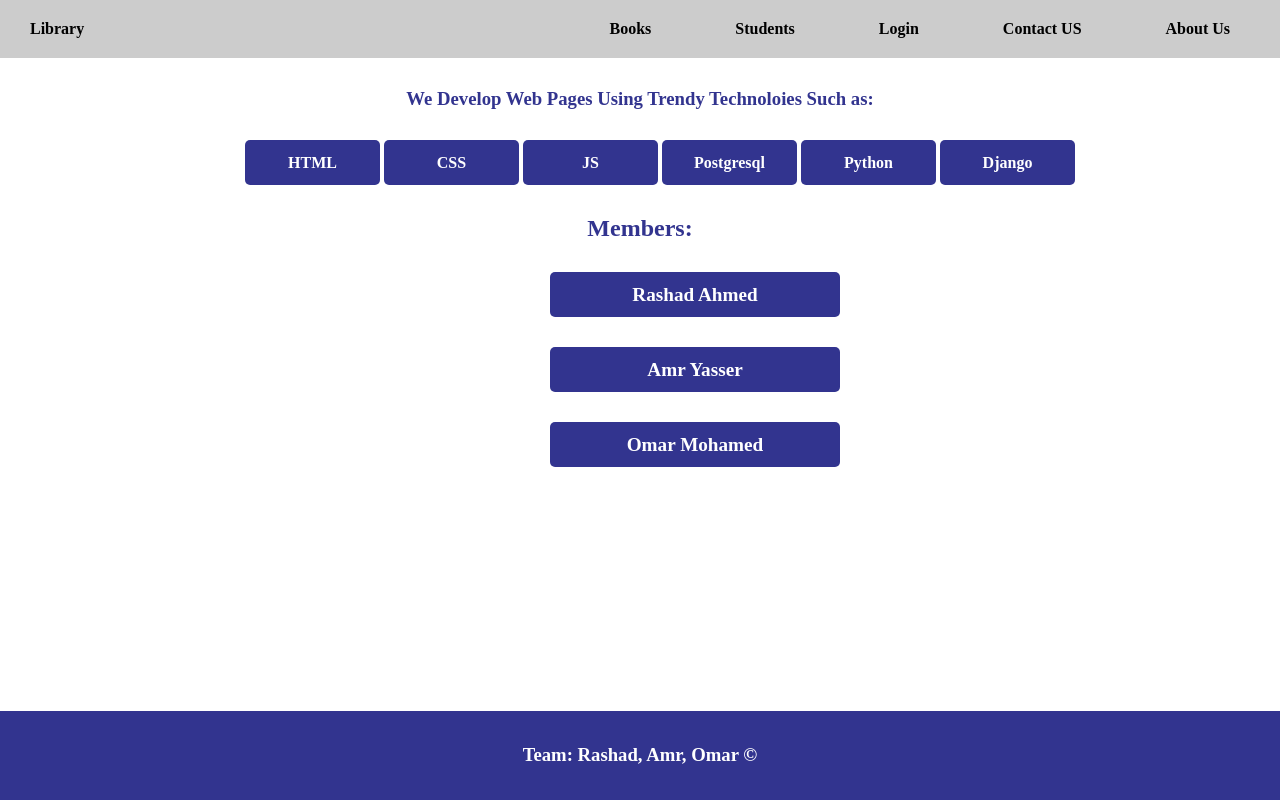
After one commit to rashadahmed424/ITI-Django-Project, a Django app: page /admin_module/about/ in a window 1280 px wide. The commit adds this page. Run offline with Django 5.2, Linux system fonts and the light colour scheme.

Commit message:
Adding About and Contact Pages

```diff
--- a/admin_module/templates/main.html
+++ b/admin_module/templates/main.html
@@ -4,7 +4,7 @@
 {% block content %}
 <h3 style="text-align: center;">Wlcome to Book Library</h3>
 
-<ul style="text-align: center;">
+<ul  style="text-align: center;list-style: None;">
    <li><a href="{% url 'books_index' %}" class="button" style="margin: 10px;"> All Books</a>
         <a href="{% url 'book_create' %}" class="button" style="margin: 10px;">New Book</a>
    </li>
--- a/admin_module/urls.py
+++ b/admin_module/urls.py
@@ -1,7 +1,11 @@
 from django.contrib import admin
 from django.urls import path,include
 from django.contrib.auth import urls,views as auth_views
-from admin_module.views import main,listbooks,bookdetails,bookdelete,bookedite,bookcreate,UpdatePass,custompassupdate,search_student
+from admin_module.views import ( main,listbooks,bookdetails,
+    bookdelete,bookedite,bookcreate,
+    UpdatePass,custompassupdate,
+    search_student,about,contact
+)
 
 urlpatterns = [
     path('', main, name='admin_main'),  # Corrected name for better readability
@@ -13,6 +17,8 @@ urlpatterns = [
     path('change-password/', UpdatePass.as_view(), name='change_password'),
     path('password-changed/', custompassupdate.as_view(), name='password_changed'),
     path('search/', search_student, name='search_student'),
+    path('about/',about,name='about'),
+    path('contact/',contact,name='contact')
 
 
 
--- a/admin_module/views.py
+++ b/admin_module/views.py
@@ -53,6 +53,7 @@ class custompassupdate(LoginRequiredMixin,PasswordChangeDoneView):
     template_name='change_done.html'
 
 
+
 @login_required
 def search_student(request):
     form = searchform(request.GET or None)
@@ -64,3 +65,10 @@ def search_student(request):
 
 
     return render(request, 'search_student.html', {'form': form, 'student': student})
+
+
+def about(request):
+    return render(request,'about.html')
+
+def contact(request):
+    return render(request,'contact.html')
--- /dev/null
+++ b/templates/about.html
@@ -0,0 +1,24 @@
+{% extends 'layouts/base.html' %}
+{% block title%}About US{% endblock %}
+
+{% block content %}
+<h3 style="color: #32348f; text-align: center; margin: 30px;">We Develop Web Pages Using Trendy Technoloies Such as: </h3>
+<ul style="list-style: None;
+text-align: center;">
+    <li class="button">HTML</li>
+    <li class="button">CSS</li>
+    <li class="button">JS</li>
+    <li class="button">Postgresql</li>
+    <li class="button">Python</li>
+    <li class="button">Django</li>
+</ul>
+
+<h2 style="color: #32348f; text-align: center; margin: 30px; ">Members:</h2>
+<ul style="list-style: None; margin-left: 480px;">
+
+    <li class="button" style="display: block; margin: 30px; width: 270px; font-size: larger;">Rashad Ahmed</li>
+    <li class="button" style="display: block; margin: 30px; width: 270px; font-size: larger;">Amr Yasser</li>
+    <li class="button" style="display: block; margin: 30px; width: 270px; font-size: larger;">Omar Mohamed</li>
+
+</ul>
+{% endblock %}
--- a/templates/layouts/base.html
+++ b/templates/layouts/base.html
@@ -3,7 +3,7 @@
         <title>
             {% block title %} {% endblock %}
         </title>
-
+        <link rel="stylesheet" href="https://cdnjs.cloudflare.com/ajax/libs/font-awesome/6.0.0-beta3/css/all.min.css">
         <style>
             .form-group label {
                 display: block;
@@ -81,7 +81,7 @@
             padding: 10px 20px;
         }
         .right a {
-            padding: 10px 50px;
+            padding: 10px 40px;
         }
 
 
@@ -132,8 +132,8 @@
                 {% else %}
                 <a href="{% url 'login' %}">Login</a>
                 {% endif %}
-                <a href="#">Contact US</a>
-                <a href="#">About Us</a>
+                <a href="{% url 'contact' %}">Contact US</a>
+                <a href="{% url 'about' %}">About Us</a>
             </div>
         </nav>
 
```
Also changed, not shown: book_library/settings.py (+10 -6 lines), templates/contact.html (added, +21 -0 lines).
